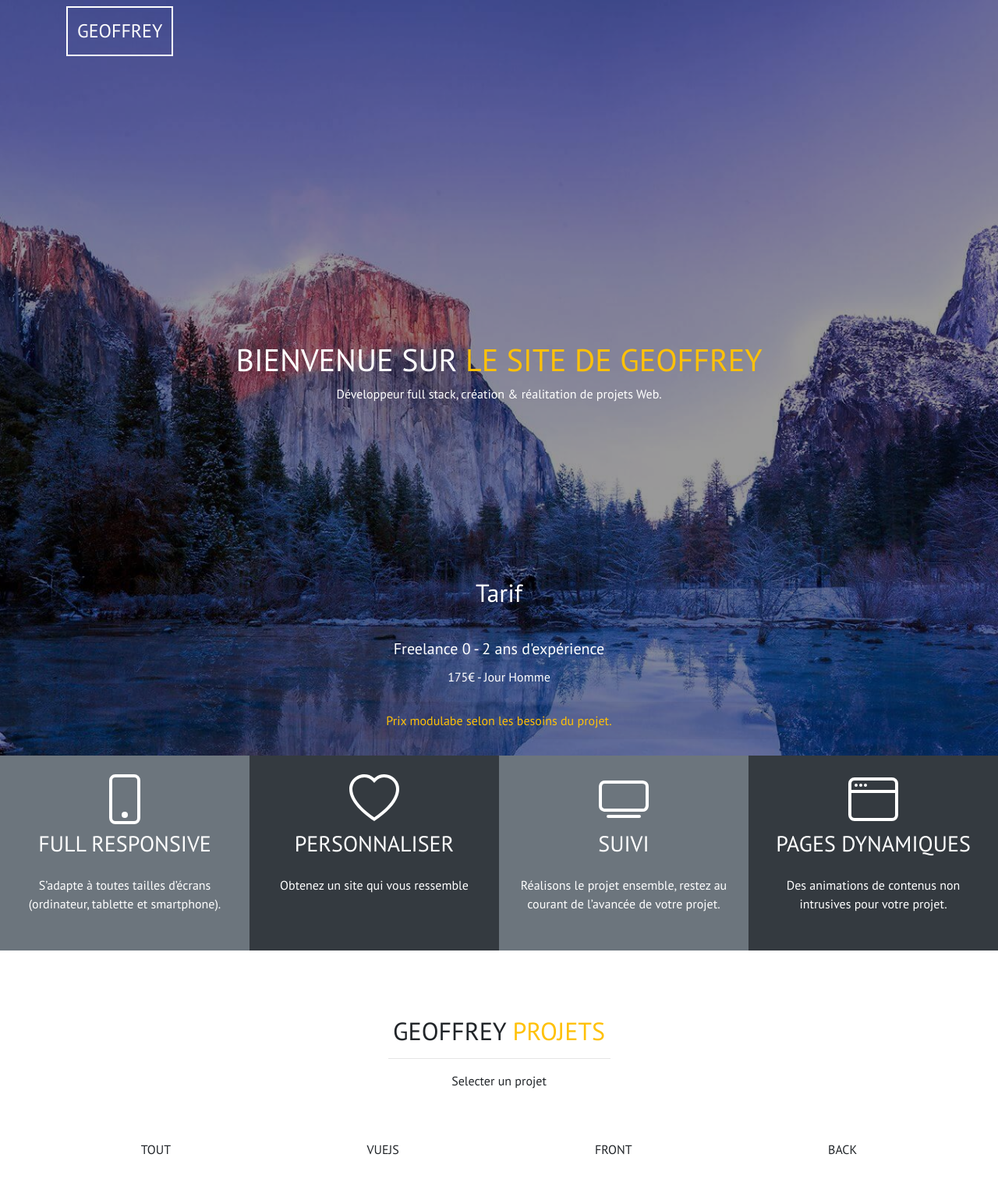
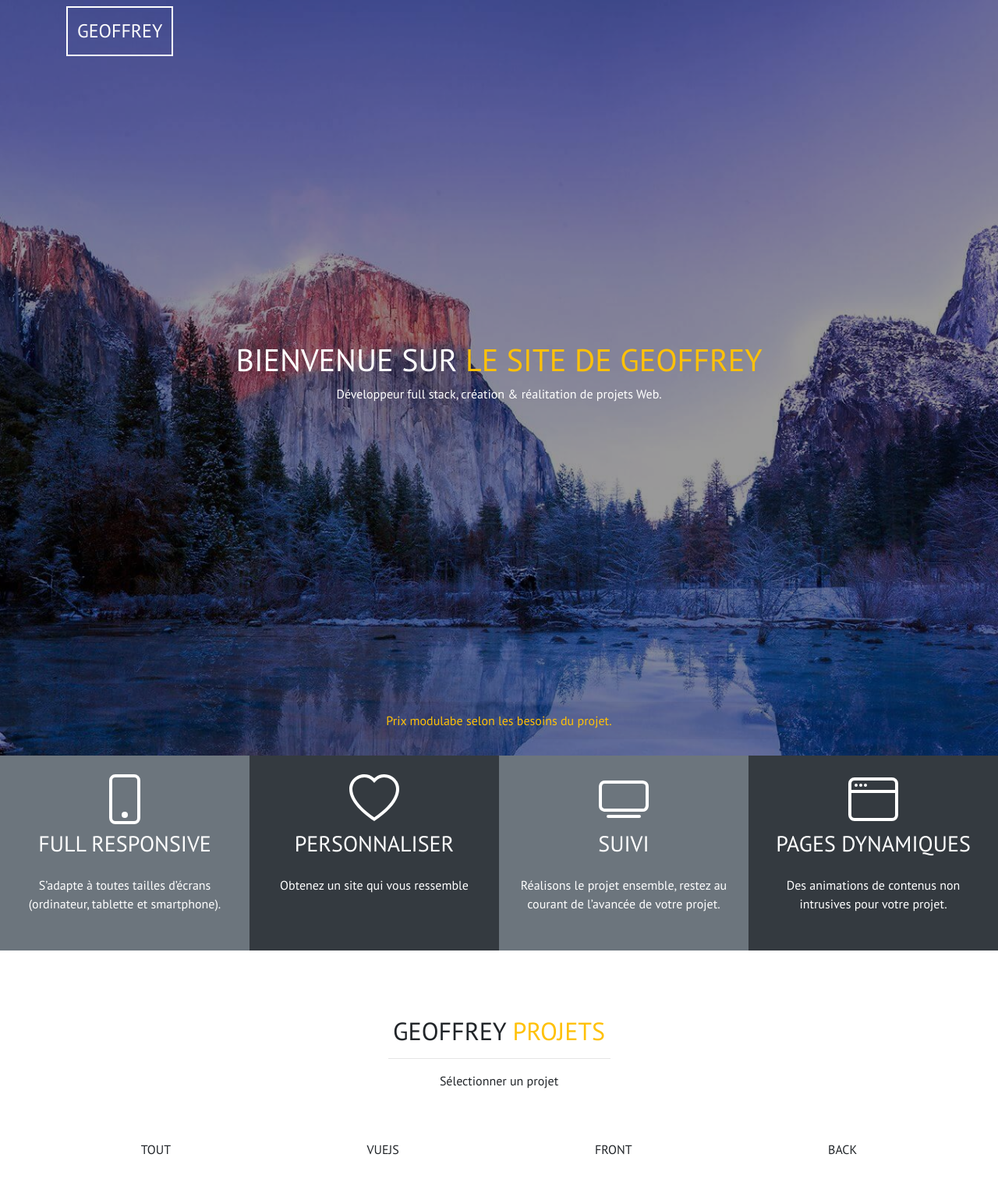
Before and after one commit to GeoffreyPlet/portfolio, a PHP site: page / in a window 1280 px wide. Shown: the top 1530 px of the page at 78% size. Run offline with PHP 8.4, Linux system fonts and the light colour scheme; data that the repository does not hold is empty.

Commit message:
modif minim

```diff
--- a/Portfolio/index.php
+++ b/Portfolio/index.php
@@ -41,11 +41,6 @@
                         geoffrey
                     </a>
                 </div>
-                <button class="navbar-toggler" type="button" data-toggle="collapse" data-target="#navbarNav" aria-controls="navbarNav" aria-expanded="false" aria-label="Toggle navigation">
-                <span class="navbar-toggler-icon"></span>
-                </button>
-                <div class="collapse navbar-collapse" id="navbarNav">
-                </div>
             </div>
 
           </nav>
@@ -56,33 +51,6 @@
 
         </div>
         <!-- FIN Filtre after-header -->
-
-
-
-
-
-
-
-
-
-
-
-
-
-
-
-
-
-
-
-
-
-
-
-
-
-
-
 
 
         <!--- DEBUT after-header -->
@@ -101,13 +69,6 @@
 
                 <div class="col-lg-12 position-absolute" style="bottom:20px; z-index: 2;">
                     <div class="card text-center">
-                        <div class="card-header">
-                            <h2>Tarif</h2>
-                        </div>
-                        <div class="card-body">
-                            <h5 class="card-title">Freelance 0 - 2 ans d'expérience</h5>
-                            <p class="card-text">175€ - Jour Homme</p>
-                        </div>
                         <div class="card-footer text-muted">
                             Prix modulabe selon les besoins du projet.
                         </div>
@@ -193,7 +154,7 @@
         <section id="demos" class="container">
             <h2 class="text-uppercase text-center">Geoffrey <span class="text-warning">projets</span></h2>
             <hr class="w-25">
-            <p class="text-center">Selecter un projet</p>
+            <p class="text-center">Sélectionner un projet</p>
             <div class="row pt-5">
                 <ul class="text-uppercase d-flex w-100 justify-content-around">
                     <li class="pointer" onclick="affiche('all')" id="btn-all">Tout</li>
@@ -225,7 +186,7 @@
                 </div>
 
                 <div class="col-lg-4 col-md-6">
-                    <a href="https://www.planspluriel.fr/">
+                    <a href="https://www.planspluriel.fr/" target="_blank">
                         <div class="cadre planspluriel">
 
                         </div>
@@ -261,7 +222,7 @@
             <!-- DEBUT zone projets back -->
             <div class="row text-center" id="back" style="display: none;">
             <div class="col-lg-4 col-md-6">
-                    <a href="https://www.planspluriel.fr/">
+                    <a href="https://www.planspluriel.fr/" target="_blank">
                         <div class="cadre planspluriel">
 
                         </div>
@@ -377,7 +338,7 @@
                                 Mise à niveau
                             </h3>
                             <p class="px-4 ">
-                                Profitez d’un service de refonte de site, d’ajouts de fonctionnalités et restez dans les goûts du jours.<!-- <span class="my-span-color"> Voir les modalités de service.</span>  -->
+                                Profitez d’un service de refonte de site, d’ajouts de fonctionnalités et restez dans les goûts du jour.<!-- <span class="my-span-color"> Voir les modalités de service.</span>  -->
                             </p>
                         </div>
                     </div>
@@ -572,7 +533,6 @@
                 <div class="col-lg-4 text-center">
                     <h3 class="text-uppercase">Lien rapide</h3>
                     <ul class="d-flex justify-content-around flex-column">
-                        <li><a  href="#devis">Devis</a></li>
                         <li><a href="#contact">Contact</a></li>
                         <li><a href="#competence">Compétences</a></li>
                         <li><a href="#demos">Projets</a></li>
```
